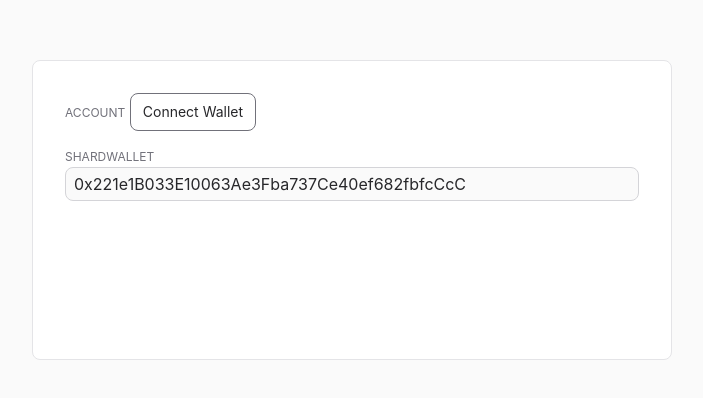
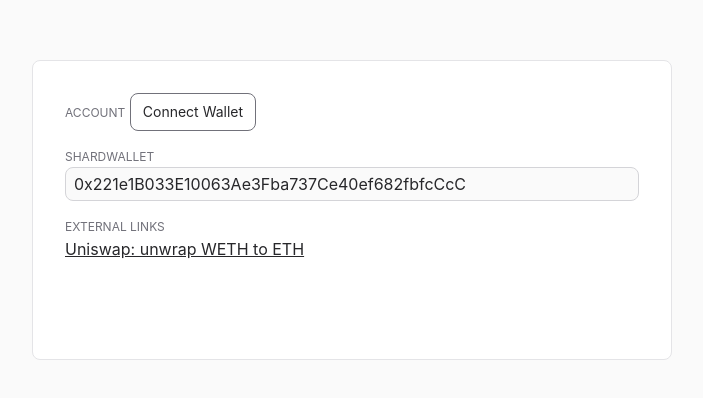
Before and after one commit to starforge-core/shardwallet-ui, a React (Vite) app: page / in a window 1280 px wide. Shown: the part 190-588 px from the top of the page, without its empty margins (288-991 px from the left). Built offline with nearby package versions, Linux system fonts and the light colour scheme.

Commit message:
Add link to unwrap WETH into ETH

```diff
--- a/src/App.tsx
+++ b/src/App.tsx
@@ -300,6 +300,20 @@ function App() {
             as of {ethPrice.timestamp.toLocaleString()}.
           </span>
         )}
+        <div>
+          <Label>External links</Label>
+          <ul>
+            <li>
+              <a
+                href="https://app.uniswap.org/#/swap?inputCurrency=0xC02aaA39b223FE8D0A0e5C4F27eAD9083C756Cc2&outputCurrency=ETH"
+                target="_blank"
+                className="underline hover:text-primary-600 dark:hover:text-primary-300"
+              >
+                Uniswap: unwrap WETH to ETH
+              </a>
+            </li>
+          </ul>
+        </div>
       </div>
     </div>
   );
```
